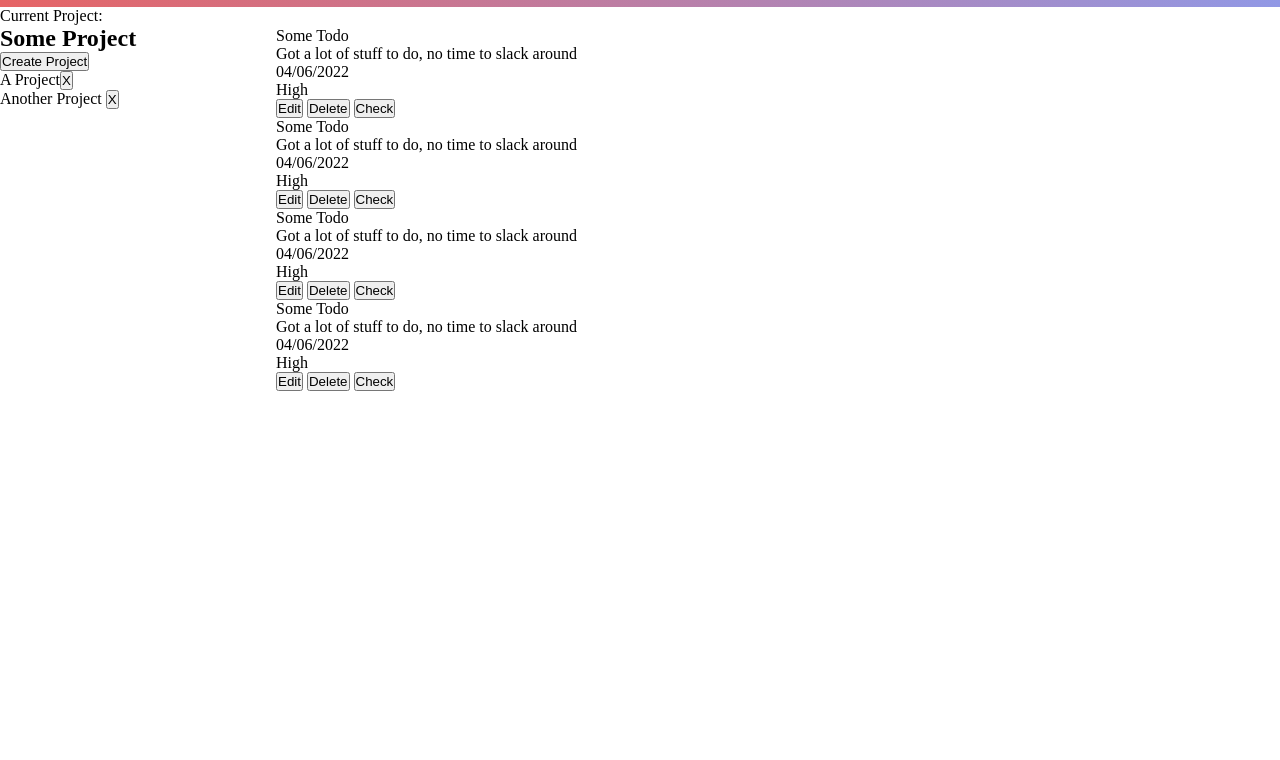
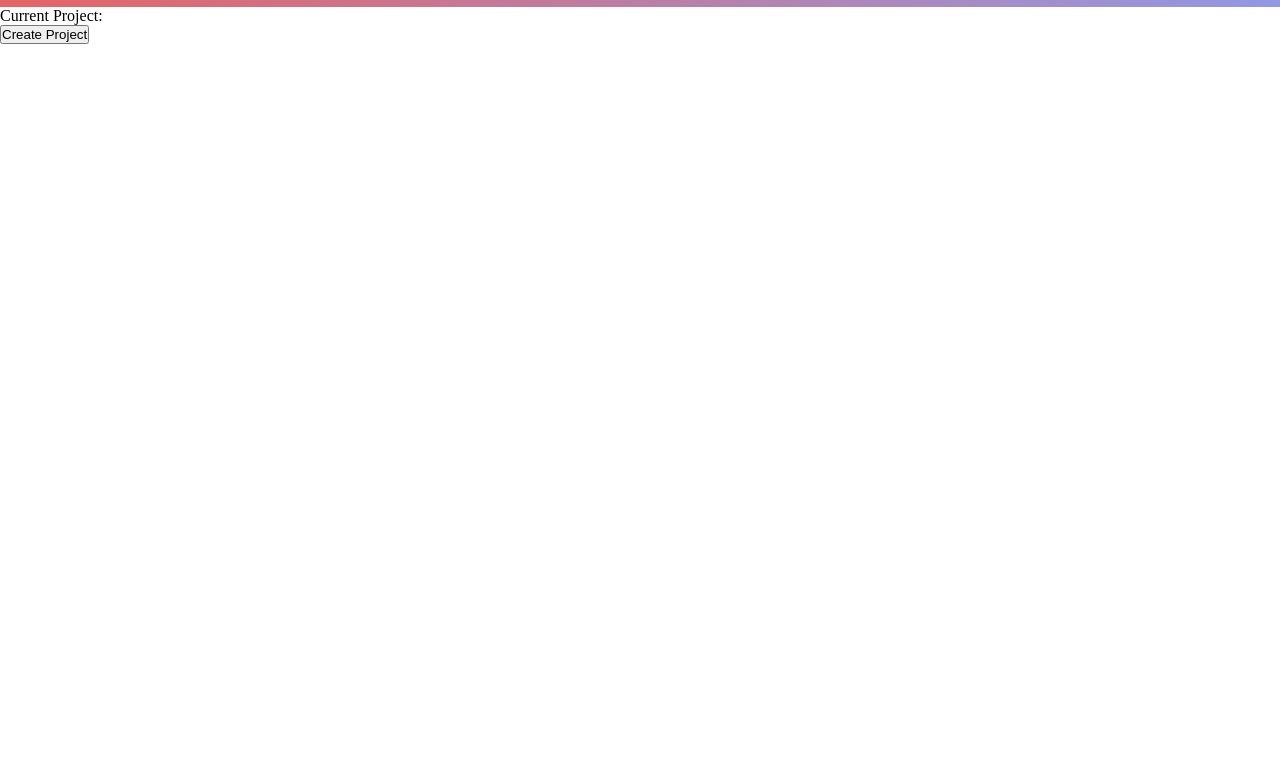
Before and after one commit to BATMANGOO/todo-list, a plain HTML site: page index.html in a window 1280 px wide. Shown: the part 40-800 px from the top of the page. Drawn offline with Linux system fonts and the light colour scheme.

Commit message:
fixed project bug

```diff
--- a/index.html
+++ b/index.html
@@ -13,76 +13,26 @@
       <div class="projects-bar">
         <div class="current-project">
           <p>Current Project:</p>
-          <h2 class="current-proj-title">Some Project</h2>
+          <h2 class="current-proj-title"></h2>
         </div>
         <button class="add-project">Create Project</button>
         <div class="project-list">
-          <div class="project project-name">A Project<button class="project-delete">X</button></div>
-          <div class="project project-name">
-            Another Project
-            <button class="project-delete">X</button>
-          </div>
         </div>
       </div>
       <div class="todo-container">
-        <div class="todo-item">
-          <p class="todo-name">Some Todo</p>
-          <p class="todo-description">Got a lot of stuff to do, no time to slack around</p>
-          <p class="todo-date">04/06/2022</p>
-          <p class="todo-priority">High</p>
-          <div class="todo-buttons">
-            <button class="edit-todo">Edit</button>
-            <button class="delete-todo">Delete</button>
-            <button class="check-todo">Check</button>
-          </div>
-        </div>
-        <div class="todo-item">
-          <p class="todo-name">Some Todo</p>
-          <p class="todo-description">Got a lot of stuff to do, no time to slack around</p>
-          <p class="todo-date">04/06/2022</p>
-          <p class="todo-priority">High</p>
-          <div class="todo-buttons">
-            <button class="edit-todo">Edit</button>
-            <button class="delete-todo">Delete</button>
-            <button class="check-todo">Check</button>
-          </div>
-        </div>
-        <div class="todo-item">
-          <p class="todo-name">Some Todo</p>
-          <p class="todo-description">Got a lot of stuff to do, no time to slack around</p>
-          <p class="todo-date">04/06/2022</p>
-          <p class="todo-priority">High</p>
-          <div class="todo-buttons">
-            <button class="edit-todo">Edit</button>
-            <button class="delete-todo">Delete</button>
-            <button class="check-todo">Check</button>
-          </div>
-        </div>
-        <div class="todo-item">
-          <p class="todo-name">Some Todo</p>
-          <p class="todo-description">Got a lot of stuff to do, no time to slack around</p>
-          <p class="todo-date">04/06/2022</p>
-          <p class="todo-priority">High</p>
-          <div class="todo-buttons">
-            <button class="edit-todo">Edit</button>
-            <button class="delete-todo">Delete</button>
-            <button class="check-todo">Check</button>
-          </div>
-        </div>
       </div>
-      <!-- change this to a sudo-form that gets input from a text box to help prevent reload and bug that im facing -->
       <div class="proj-form-container hide2">
         <div class="project-form-header">
           <h2>Create Project</h2>
           <button class="close-project-form">X</button>
         </div>
-        <form class="project-form">
+        <div class="project-form">
           <label>
             Project Name:
             <input type="text" name="name" value="">
           </label>
           <button class="create-project" type="submit">Create</button>
-        </form>
+        </div>
       </div>
 
       <div class="form-container hide">
```
